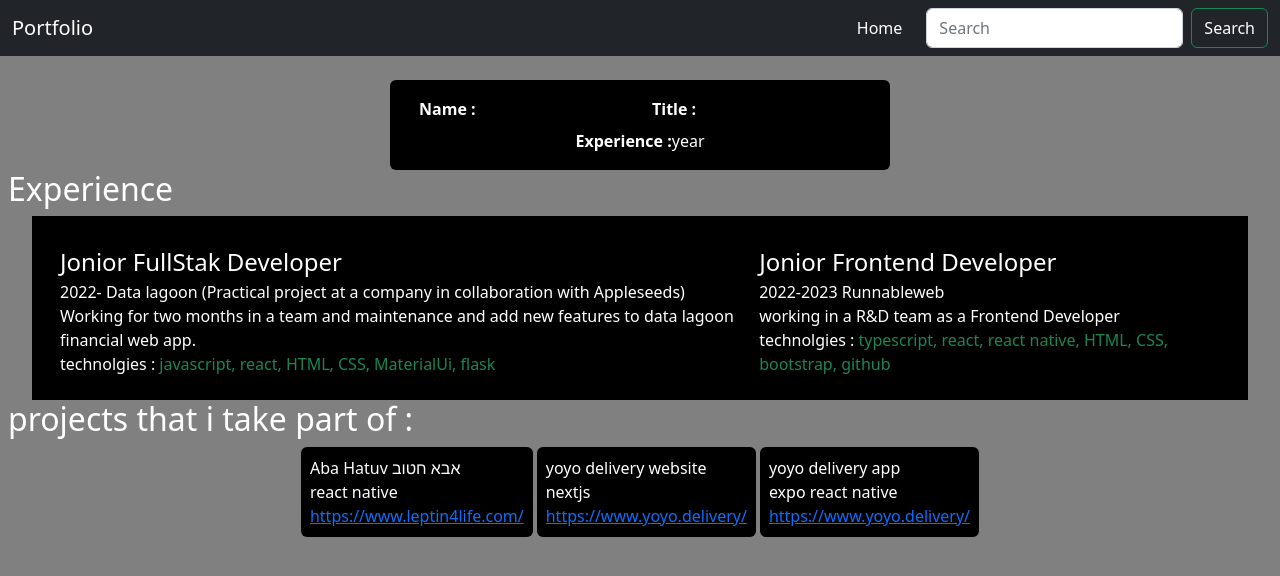
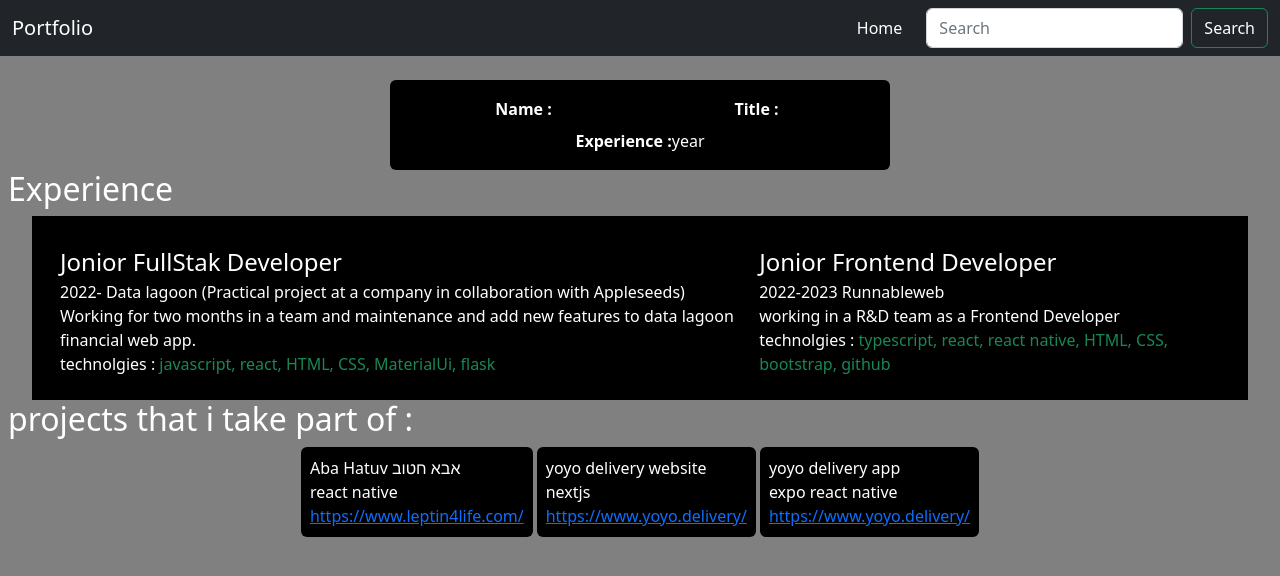
Before and after one commit to asadhmeed2/asadNx, a React (Vite) app in the folder packages/new-react-app/: page /Home in a window 1280 px wide. Shown: the top 576 px of the page. Built offline with nearby package versions, Linux system fonts and the light colour scheme; no server answers.

Commit message:
new-react-app :: center the text in the infoCard cols

```diff
--- a/packages/new-react-app/src/modules/components/InfoCard/InfoCard.tsx
+++ b/packages/new-react-app/src/modules/components/InfoCard/InfoCard.tsx
@@ -4,6 +4,7 @@ import { Card, Col, Container, Row } from 'react-bootstrap'
 import cn from 'classnames'
 
 import axios from 'axios'
+
 
 import { UserInfo } from '@asadnx/shared-ts'
 import { AppEnv } from '../../../env'
@@ -28,10 +29,10 @@ export const InfoCard = () => {
     <Card className={cn(styles.card,'p-3 text-color background-color')}>
         <Container className={styles.container}>
             <Row>
-                <Col sm="12" md="6" className={styles.name}>
+                <Col sm="12" md="6" className={cn(styles.name,"d-flex justify-content-center")}>
                 <span className={styles.title}>{` Name :`}</span><span> {userInfo?.name}</span>
                 </Col>
-                <Col  sm="12" md="6"className={styles.name}>
+                <Col  sm="12" md="6"className={cn(styles.name,"d-flex justify-content-center")}>
                 <span className={styles.title}>{` Title :`} </span><span>{userInfo?.title}</span>
                 </Col>
             </Row>
```
